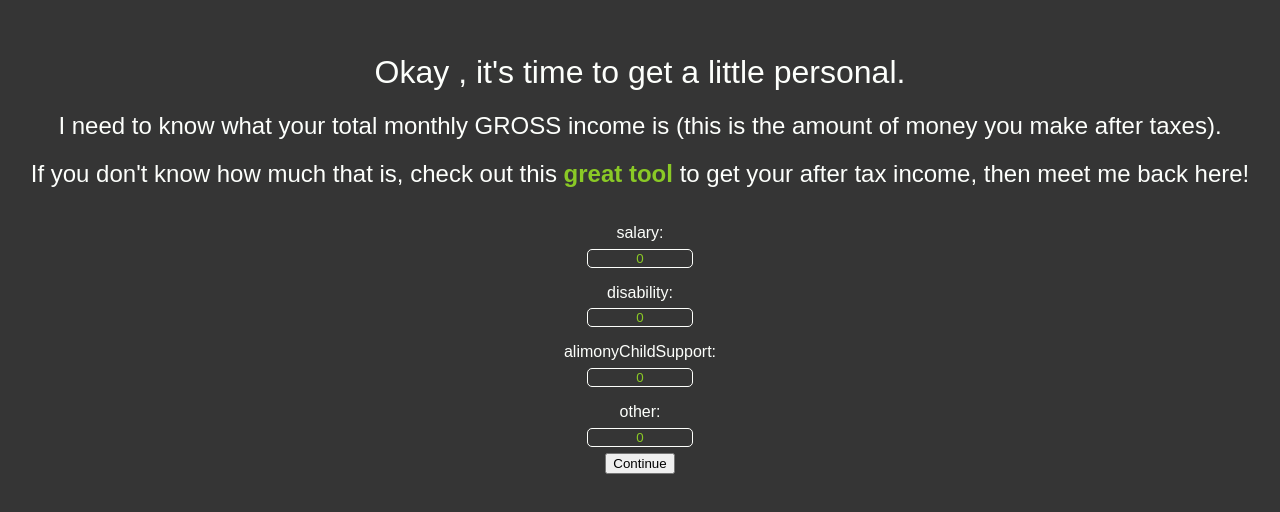
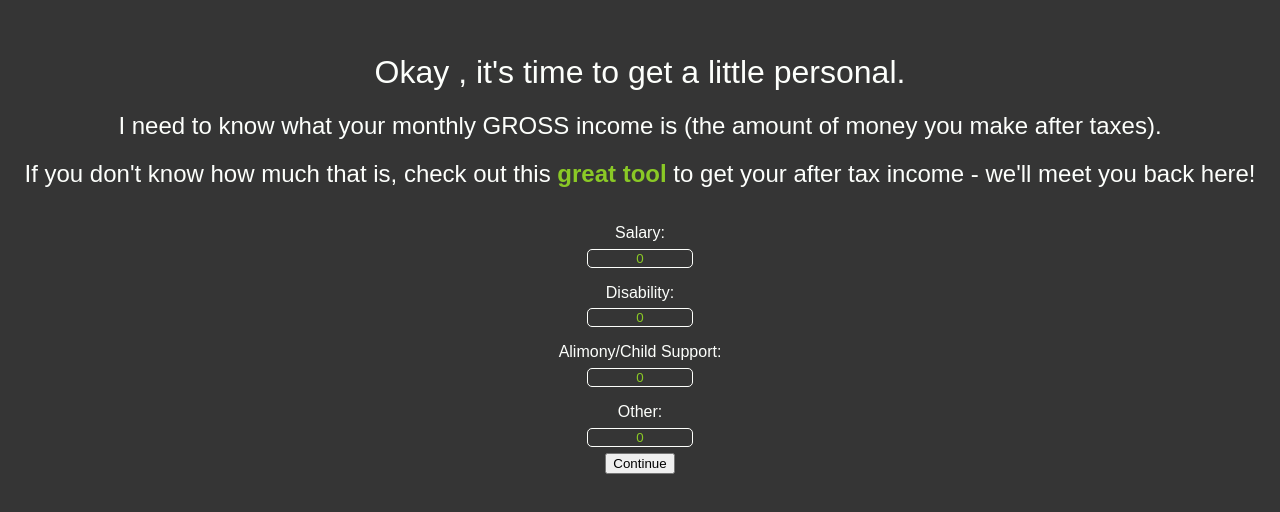
Before and after one commit to corumgold/simpli-money-path, a React (Create React App) app: page /income in a window 1280 px wide. Shown: the part 136-648 px from the top of the page. Built offline with nearby package versions, Linux system fonts and the light colour scheme; a web font is replaced by a local one.

Commit message:
Clean up Income page

```diff
--- a/src/components/Income.js
+++ b/src/components/Income.js
@@ -11,10 +11,10 @@ const Income = () => {
   const user = useSelector((state) => state);
 
   const [userIncome, setUserIncome] = useState({
-    salary: 0,
-    disability: 0,
-    alimonyChildSupport: 0,
-    other: 0,
+    Salary: 0,
+    Disability: 0,
+    "Alimony/Child Support": 0,
+    Other: 0,
   });
 
   const handleChange = (prop) => (event) => {
@@ -38,8 +38,8 @@ const Income = () => {
     <>
       <h1>Okay {user.name}, it's time to get a little personal.</h1>
       <h2>
-        I need to know what your total monthly GROSS income is (this is the
-        amount of money you make after taxes).
+        I need to know what your monthly GROSS income is (the amount of money
+        you make after taxes).
       </h2>
       <h2>
         If you don't know how much that is, check out this{" "}
@@ -50,7 +50,7 @@ const Income = () => {
         >
           great tool
         </a>{" "}
-        to get your after tax income, then meet me back here!
+        to get your after tax income - we'll meet you back here!
       </h2>
 
       <form>
```
